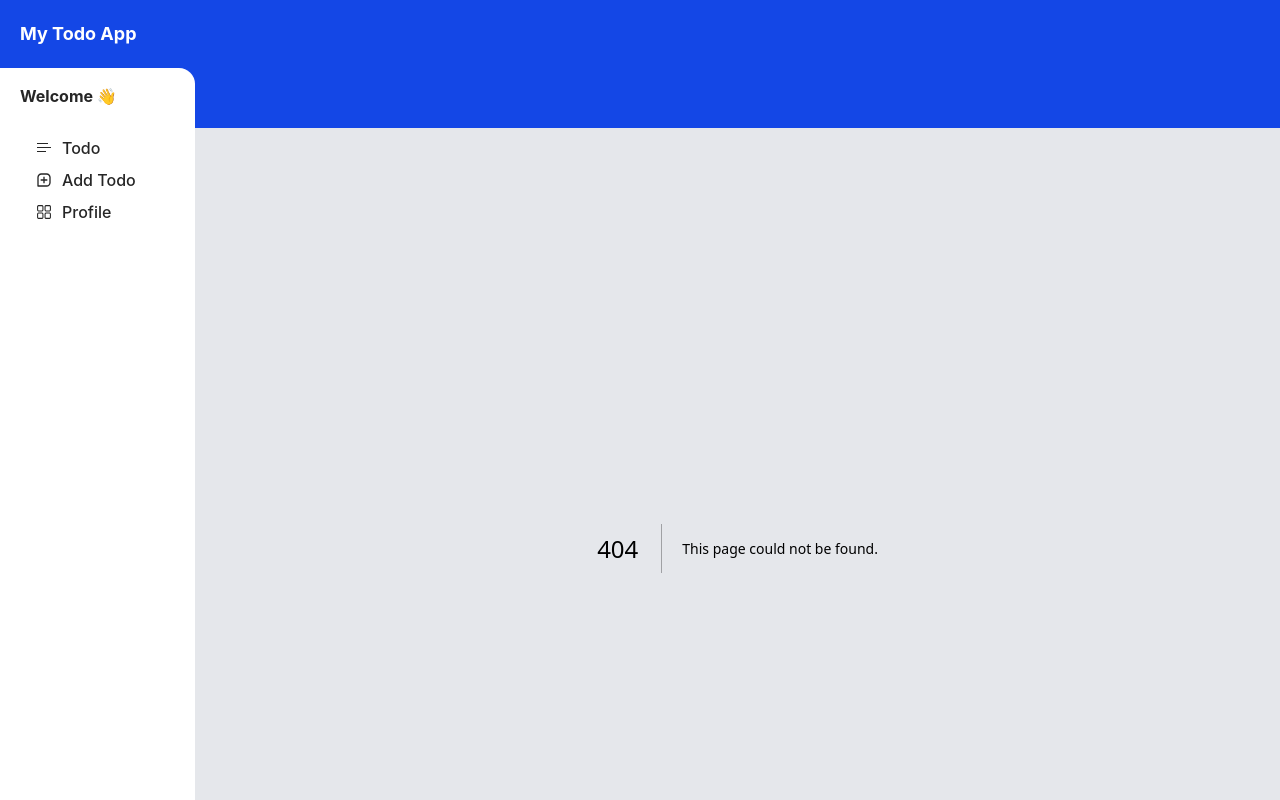
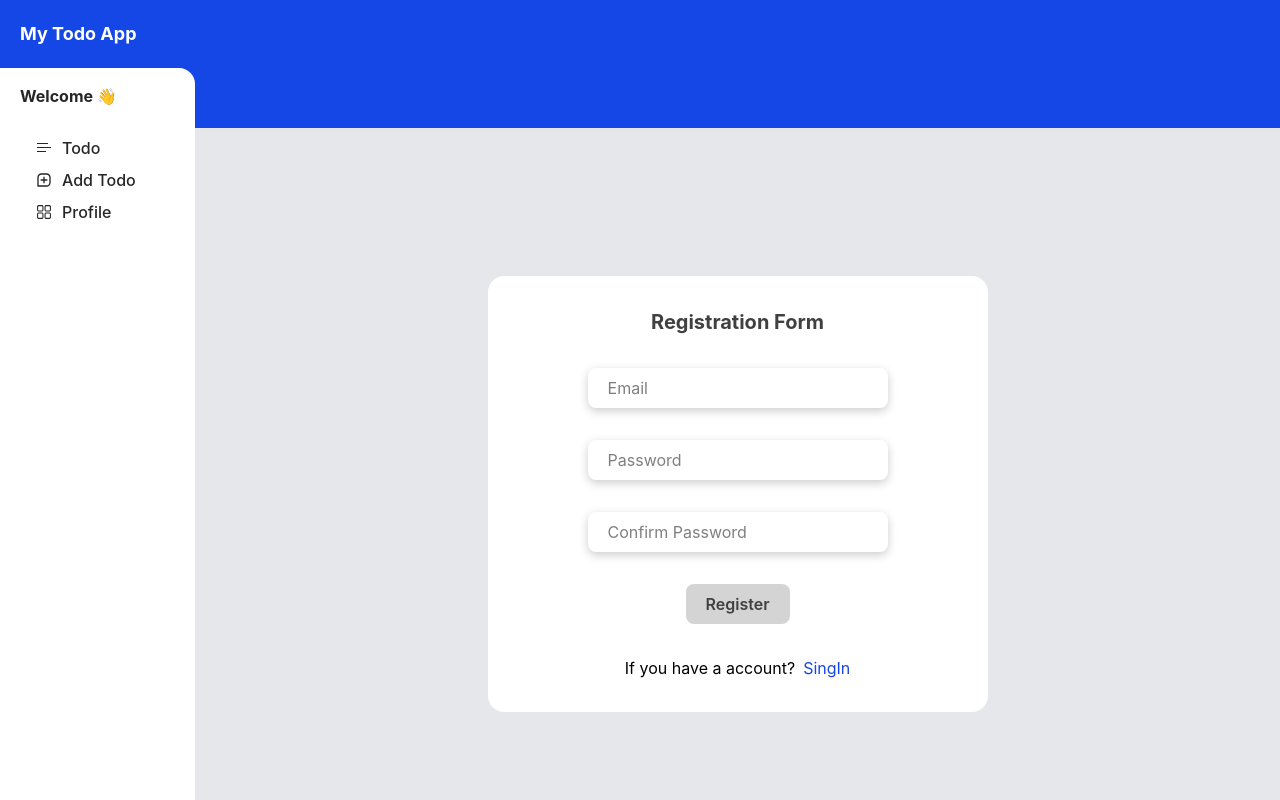
Before and after one commit to AliTaghawi/todo-app, a Next.js app: page /signup in a window 1280 px wide. Before the commit this address had no page. Shown: the top 800 px of the page. Built offline with nearby package versions, Linux system fonts and the light colour scheme.

Commit message:
creating SignUp page and form form SignIn&Up

```diff
--- /dev/null
+++ b/app/signup/page.js
@@ -0,0 +1,9 @@
+import SignUpPage from "@/templates/SignUpPage";
+
+function SignUp(props) {
+  return (
+    <SignUpPage />
+  );
+}
+
+export default SignUp;
--- /dev/null
+++ b/components/modules/SignForm.js
@@ -0,0 +1,59 @@
+import Link from "next/link";
+
+const inputStyles =
+  "shadow-[0_3px_10px] shadow-black/20 py-2 px-5 rounded-lg w-[300px]";
+
+const SignForm = ({ data, setData, clickHandler, register = false }) => {
+  const changeHandler = (e) => {
+    const { value, name } = e.target;
+    setData((prev) => ({ ...prev, [name]: value }));
+  };
+
+  return (
+    <div className=" bg-white mt-32 mx-auto p-8 rounded-2xl w-[500px] text-center flex flex-col items-center gap-8">
+      <h2 className="text-xl font-bold text-neutral-700">Registration Form</h2>
+      <input
+        className={inputStyles}
+        type="email"
+        name="email"
+        placeholder="Email"
+        value={data.email}
+        onChange={changeHandler}
+      />
+      <input
+        className={inputStyles}
+        type="password"
+        name="password"
+        placeholder="Password"
+        value={data.password}
+        onChange={changeHandler}
+      />
+      {register ? (
+        <input
+          className={inputStyles}
+          type="password"
+          name="confirmPassword"
+          placeholder="Confirm Password"
+          value={data.confirmPassword}
+          onChange={changeHandler}
+        />
+      ) : null}
+      <button
+        className="bg-neutral-300 py-2 px-5 rounded-lg cursor-pointer font-semibold text-neutral-700 hover:bg-neutral-200"
+        onClick={clickHandler}
+      >
+        Register
+      </button>
+      <div className="flex gap-2">
+        <p>
+          {register ? "If you have a account?" : "If you don't have a account?"}
+        </p>
+        <Link href={register ? "/singin" : "signup"} className="text-blue-700">
+          {register ? "SingIn" : "SignUp"}
+        </Link>
+      </div>
+    </div>
+  );
+};
+
+export default SignForm;
--- /dev/null
+++ b/components/templates/SignUpPage.js
@@ -0,0 +1,22 @@
+"use client"
+import SignForm from "@/modules/SignForm";
+import { useState } from "react";
+
+function SignUpPage() {
+
+  const [form, setForm] = useState({
+    email: "",
+    password: "",
+    confirmPassword: "",
+  })
+
+  const clickHandler = () => {
+    console.log(form)
+  }
+
+  return (
+    <SignForm data={form} setData={setForm} register={true} clickHandler={clickHandler} />
+  );
+}
+
+export default SignUpPage;
```
